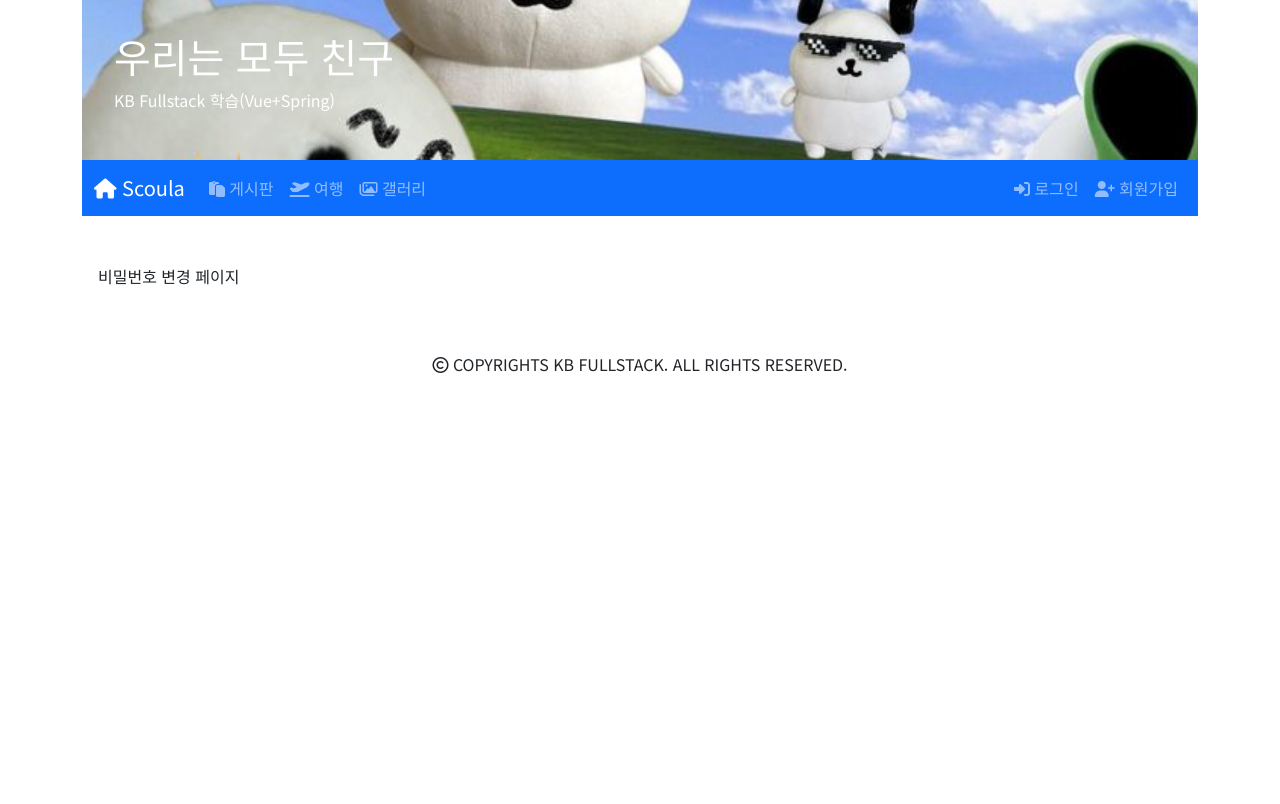
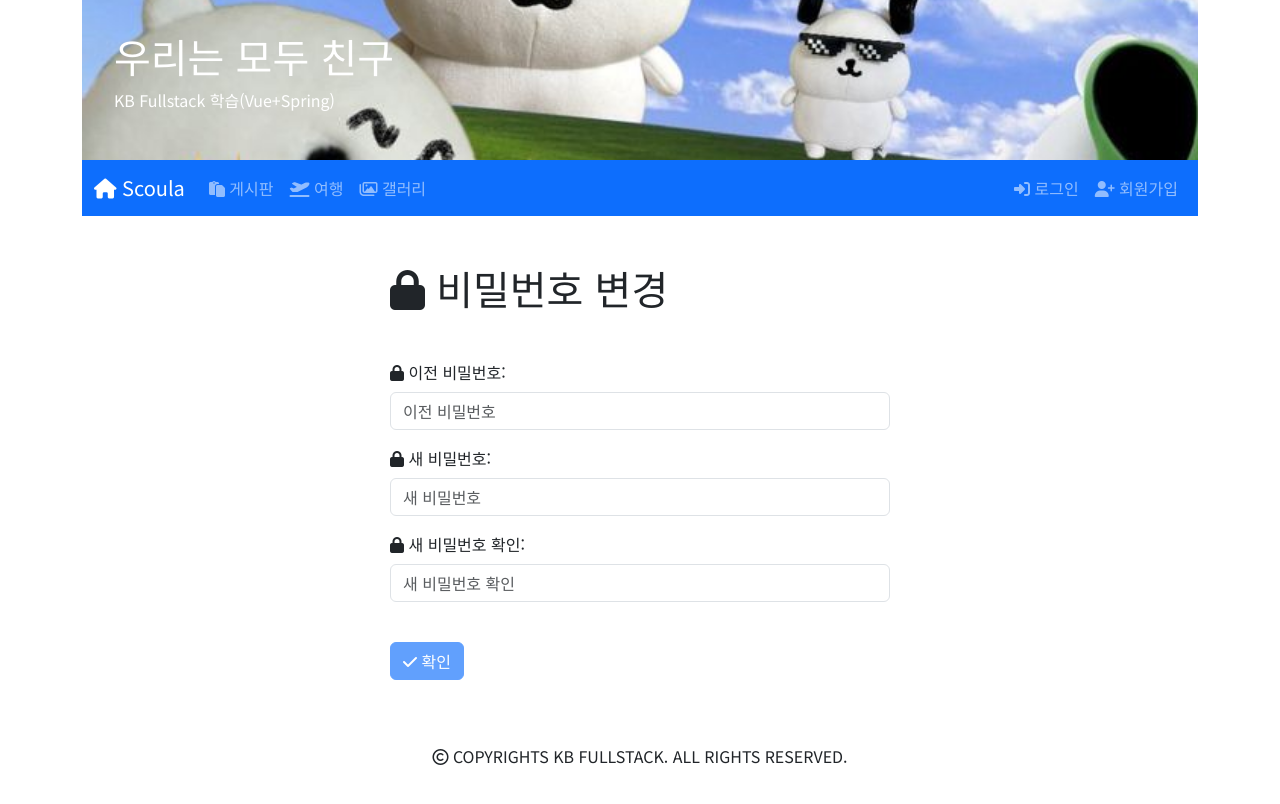
Before and after one commit to Whatdoyumin/09_Spring-Vue, a Vue app in the folder frontend/: page /auth/changepassword in a window 1280 px wide. Shown: the top 804 px of the page. Built offline with nearby package versions, Linux system fonts and the light colour scheme.

Commit message:
feat: 비밀번호 수정 구현

```diff
--- a/frontend/src/pages/auth/ChangePasswordPage.vue
+++ b/frontend/src/pages/auth/ChangePasswordPage.vue
@@ -1,7 +1,102 @@
-<template lang="">
-  <div>비밀번호 변경 페이지</div>
+<template>
+  <div class="mt-5 mx-auto" style="width: 500px">
+    <h1 class="my-5">
+      <i class="fa-solid fa-lock"></i>
+      비밀번호 변경
+    </h1>
+
+    <form @submit.prevent="onSubmit">
+      <div class="mb-3">
+        <label for="password" class="form-label">
+          <i class="fa-solid fa-lock"></i>
+          이전 비밀번호:
+        </label>
+        <input
+          type="password"
+          class="form-control"
+          placeholder="이전 비밀번호"
+          v-model="changePassword.oldPassword"
+          @input="inputPassword"
+        />
+      </div>
+
+      <div class="mb-3">
+        <label for="password" class="form-label">
+          <i class="fa-solid fa-lock"></i>
+          새 비밀번호:
+        </label>
+        <input
+          type="password"
+          class="form-control"
+          placeholder="새 비밀번호"
+          v-model="changePassword.newPassword"
+          @input="resetError"
+        />
+      </div>
+      <div class="mb-3">
+        <label for="password" class="form-label">
+          <i class="fa-solid fa-lock"></i>
+          새 비밀번호 확인:
+        </label>
+        <input
+          type="password"
+          class="form-control"
+          placeholder="새 비밀번호 확인"
+          v-model="changePassword.newPassword2"
+          @input="resetError"
+        />
+      </div>
+
+      <div v-if="error" class="text-danger">{{ error }}</div>
+
+      <button
+        type="submit"
+        class="btn btn-primary mt-4"
+        :disabled="disableSubmit"
+      >
+        <i class="fa-solid fa-check"></i>
+        확인
+      </button>
+    </form>
+  </div>
 </template>
-<script>
-export default {};
+
+<script setup>
+import { computed, reactive, ref } from 'vue';
+import { useAuthStore } from '@/stores/auth';
+import { useRouter } from 'vue-router';
+import authApi from '@/api/authApi';
+const router = useRouter();
+const auth = useAuthStore();
+const changePassword = reactive({
+  username: auth.username,
+  oldPassword: '',
+  newPassword: '',
+  newPassword2: '',
+});
+const disableSubmit = computed(
+  () =>
+    !changePassword.oldPassword ||
+    !changePassword.newPassword ||
+    !changePassword.newPassword2
+);
+const error = ref('');
+
+const inputPassword = () => (error.value = '');
+const resetError = () => (error.value = '');
+const onSubmit = async () => {
+  if (changePassword.newPassword != changePassword.newPassword2) {
+    error.value = '새 비밀번호가 일치하지 않습니다.';
+    return;
+  }
+  try {
+    await authApi.changePassword(changePassword);
+    alert('비밀번호를 수정했습니다.');
+    router.push({ name: 'profile' });
+  } catch (e) {
+    error.value = e.response.data;
+  }
+};
 </script>
+
 <style lang=""></style>
```
